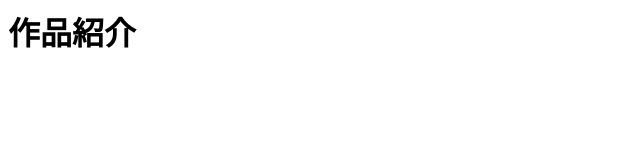
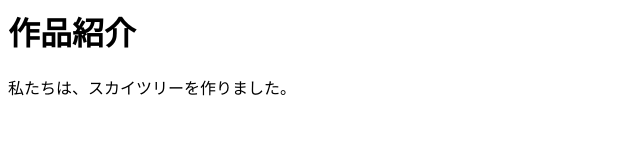
Before and after one commit to PICC-WATC/test, a plain HTML site: page Web練習/product.html in a window 1280 px wide. Shown: the whole page, without its empty margins (0-640 px from the left). Drawn offline with Linux system fonts and the light colour scheme.

Commit message:
sakuhinnshoukai henshuu

```diff
--- a/Web練習/product.html
+++ b/Web練習/product.html
@@ -2,8 +2,10 @@
     <head>
         <meta charset="UTF-8">
         <title>作品紹介 | PICC</title>
+
     </head>
     <body>
         <h1>作品紹介</h1>
+        私たちは、スカイツリーを作りました。
     </body>
 </html>
```
